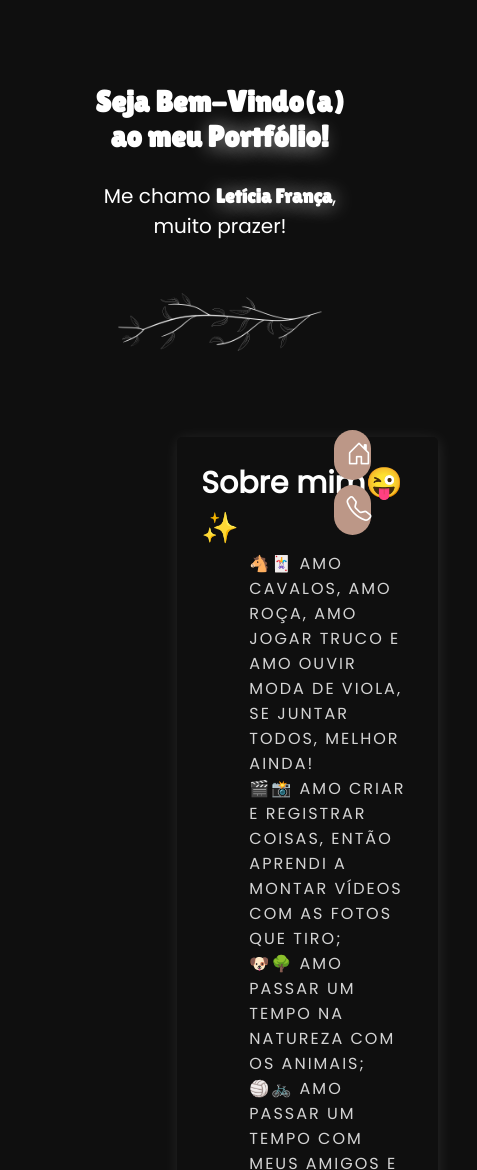
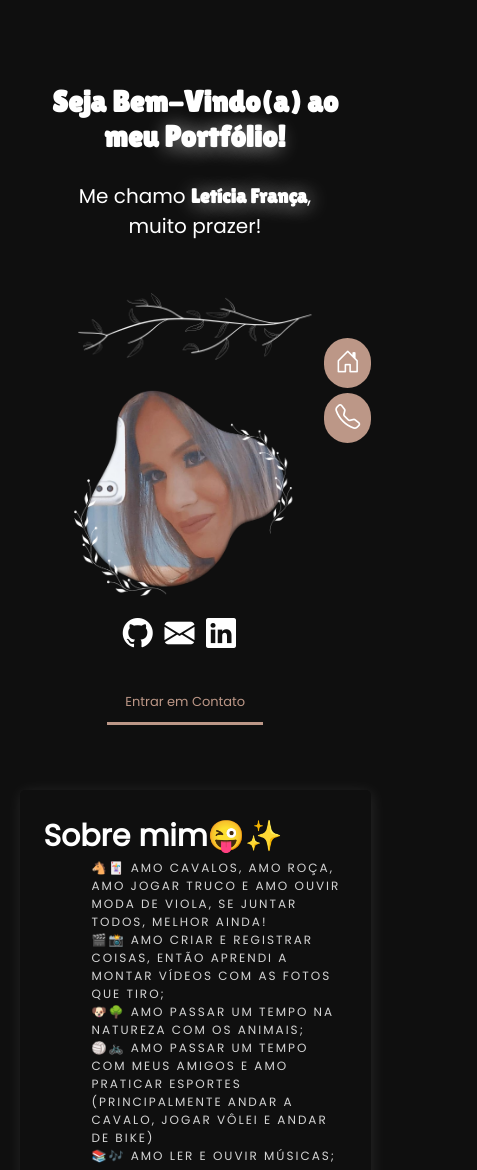
Before and after one commit to LeticiaSFranca/Portfolio-Html-Css, a plain HTML site: page index.html in a window 390 px wide. Shown: the top 1170 px of the page, 477 px wide, since content can reach past the window. Drawn offline with nearby package versions, Linux system fonts and the light colour scheme.

Commit message:
Responsividade das 2 páginas

```diff
--- a/assets/css/contactar.css
+++ b/assets/css/contactar.css
@@ -239,12 +239,8 @@
 /*Celular*/
     {
 
-    #contactar{
-        margin-left: 60px;
-    }
-
     .formularioContato {
-        max-width: 70%;
+        max-width: 100%;
     }
 
     .formularioContato label textarea {
@@ -294,4 +290,8 @@
     .formularioContato button.btn-envia {
         width: 50%;
     }
+
+    .menu-lateral{
+        z-index: 7;
+    }
 }
--- a/assets/css/index.css
+++ b/assets/css/index.css
@@ -82,10 +82,6 @@ hr{
 ul li.item-menu a:hover {
     background: transparent;
     transition: ease-in-out 0.5s;
-}
-
-ul li.item-menu a .txt-link {
-    margin-left: 20px;
 }
 
 ul li.item-menu a .icon>i {
@@ -202,7 +198,7 @@ color {
 }
 
 #icones-inicio>a>i:hover {
-    color: #176B87;
+    color: #BC9787;
     transition: ease-in-out 0.2s;
     padding: 4px;
     border-radius: 50%;
@@ -492,10 +488,6 @@ color {
 
 @media (max-width: 1080px) {
 
-    .tudo {
-        margin-left: 50px;
-    }
-
     #boas-vindas {
         margin-top: 2vh;
         font-size: 30px;
@@ -523,7 +515,7 @@ color {
     }
 
     #minha-foto {
-        width: 30vw;
+        width: 60vw;
     }
 
     #entrar-em-contato {
@@ -543,22 +535,46 @@ color {
 
     #planta-de-baixo {
         width: 50%;
+        margin-top: -5vh;
+        margin-bottom: 10vh;
+    }
+
+    #entrar-em-contato{
+        margin-top: 3vh;
+    }
+
+    #about-me{
+        display: flex;
+        align-items: center;
+        justify-content: center;
+        flex-direction: column;
+        padding: 0;
+    }
+
+    #small-text-descricao{
+        font-size: 12px;
+    }
+
+    #icones-inicio>a{
+        font-size: 30px;
+        margin-right: 3vw;
     }
 
     nav.menu-lateral {
-        width: 60px;
+        width: 70px;
+        height: 100%;
+        background-color: transparent;
+        padding: 40vh 0 20vh 1%;
+
+        position: fixed;
+        bottom: 0;
+        bottom: 0;
+        overflow: hidden;
+        transition: ease-in-out 0.5s;
     }
 
-    nav.menu-lateral:hover {
-        width: 200px;
-    }
-
-    .ul-menu {
-        height: 100%;
-        margin-top: 50px;
-    }
-
-    ul li.item-menu a {
-        padding: 6px 8%;
+    .about-item{
+        margin-top: 1vh;
+        width: 90%;
     }
 }
--- a/index.html
+++ b/index.html
@@ -49,13 +49,12 @@
                 <button id="entrar-em-contato"><a href="./contactar.html">Entrar em Contato</a></button>
             </div>
             <div id="descricao">
-
                 <div class="about-container">
                     <div class="principal-about">
                         <div class="about-item">
                             <div class="abt-text">
                                 <p class="large-text">Sobre mim😜✨</p>
-                                <p class="small-text">
+                                <p class="small-text" id="small-text-descricao">
                                     🐴🃏 Amo cavalos, amo roça, amo jogar truco e amo ouvir moda de viola, se juntar todos, melhor ainda! <br />
                                     🎬📸 Amo criar e registrar coisas, então aprendi a montar vídeos com as fotos que tiro; <br />
                                     🐶🌳 Amo passar um tempo na natureza com os animais; <br />
@@ -65,7 +64,7 @@
                                 <br />
                                 <hr>
                                 <br />
-                                <p class="small-text">
+                                <p class="small-text" id="small-text-descricao">
                                     ➡ E com o ensino médio no Cotemig integrado com o Técnico em Informártica,
                                     peguei também grande interesse e gosto na área de programação, principalmente mais focado em criação visual💻💜! <br />
                                     ➡ Sou muito curiosa, adoro sempre estar aprendendo algo e também sou muito esforçada em todas as áreas da minha vida 🏆 <br />
```
